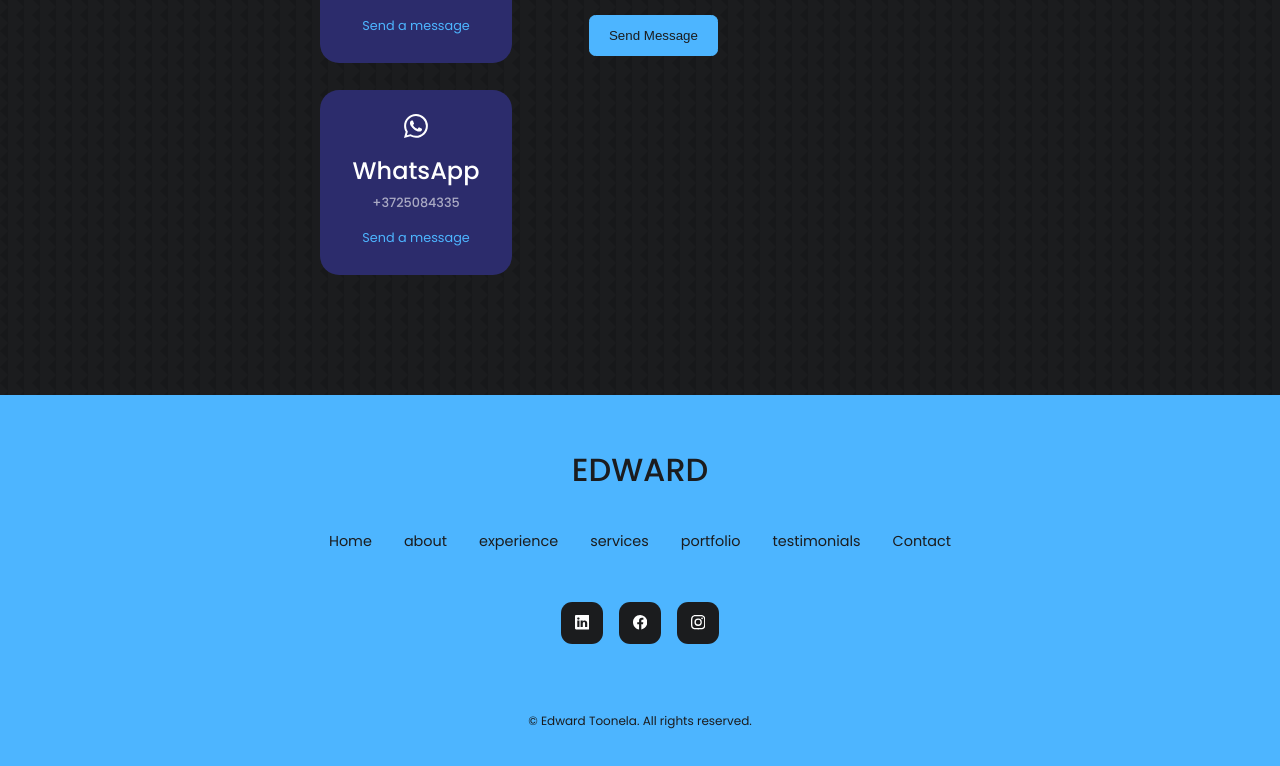
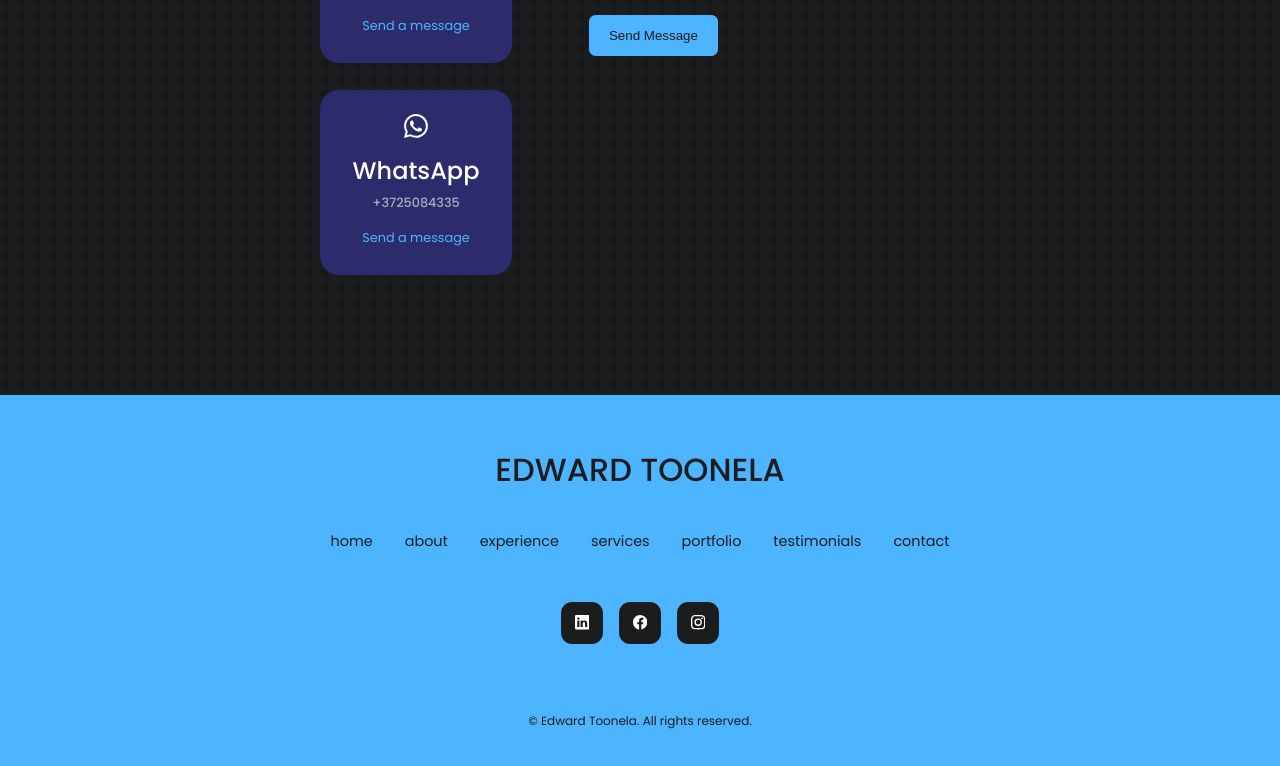
Before and after one commit to Edwardtoonela/react-portfolio-website, a React (Create React App) app: page / in a window 1280 px wide. Shown: the part 4537-5303 px from the top of the page. Built offline with nearby package versions, Linux system fonts and the light colour scheme.

Commit message:
changed footer capitalization

```diff
--- a/src/components/footer/footer.jsx
+++ b/src/components/footer/footer.jsx
@@ -7,16 +7,16 @@ import {BsInstagram} from 'react-icons/bs'
 const Footer = () => {
   return (
     <footer>
-      <a href="#" className='footer__logo'>EDWARD</a>
+      <a href="#" className='footer__logo'>EDWARD TOONELA</a>
 
       <ul className='permalinks'>
-        <li> <a href="#">Home</a> </li>
+        <li> <a href="#">home</a> </li>
         <li> <a href="#about">about</a> </li>
         <li> <a href="#experience">experience</a> </li>
         <li> <a href="#services">services</a> </li>
         <li> <a href="#portfolio">portfolio</a> </li>
         <li> <a href="#testimonials">testimonials</a> </li>
-        <li> <a href="#contact">Contact</a> </li>
+        <li> <a href="#contact">contact</a> </li>
       </ul>
 
       <div className="footer__socials">
```
